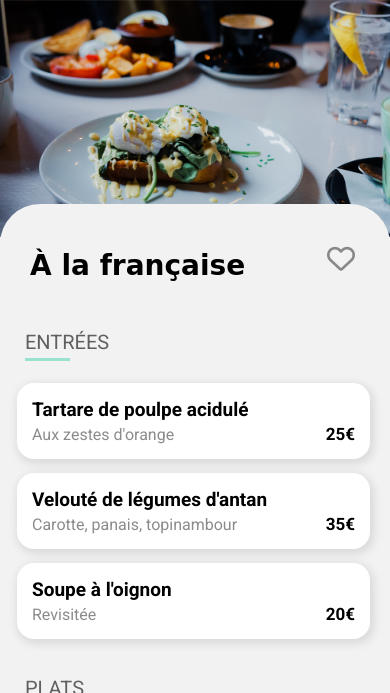
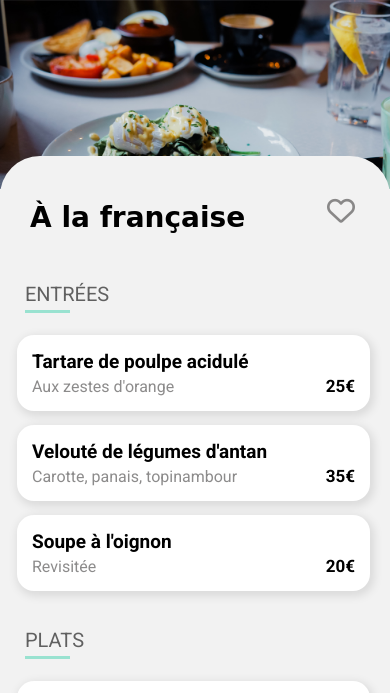
Before and after one commit to sousouna0406/ChangrihaNeijma_3_17062021, a website: page menu-a-la-francaise/index.html in a window 390 px wide. Shown: the part 72-765 px from the top of the page. Drawn offline with Linux system fonts and the light colour scheme; a web font is replaced by a local one.

Commit message:
responsive

```diff
--- a/menu-a-la-francaise/index.html
+++ b/menu-a-la-francaise/index.html
@@ -5,6 +5,7 @@
     <meta http-equiv="X-UA-Compatible" content="IE=edge" />
     <meta name="viewport" content="width=device-width, initial-scale=1.0" />
     <link rel="stylesheet" href="../public/css/pages/menu.css" />
+    <link rel="stylesheet" href="../public/css/pages/responsive_menu.css" />
     <script
       src="https://kit.fontawesome.com/095380f4b0.js"
       crossorigin="anonymous"
```
Also changed, not shown: menu-delice-des-sens/index.html (+1 -0 lines), menu-note-enchante/index.html (+1 -0 lines), menu-palette-gout/index.html (+1 -0 lines), public/css/pages/responsive_menu.css (added), sass/pages/responsive_menu.scss (added), 1 other file.
